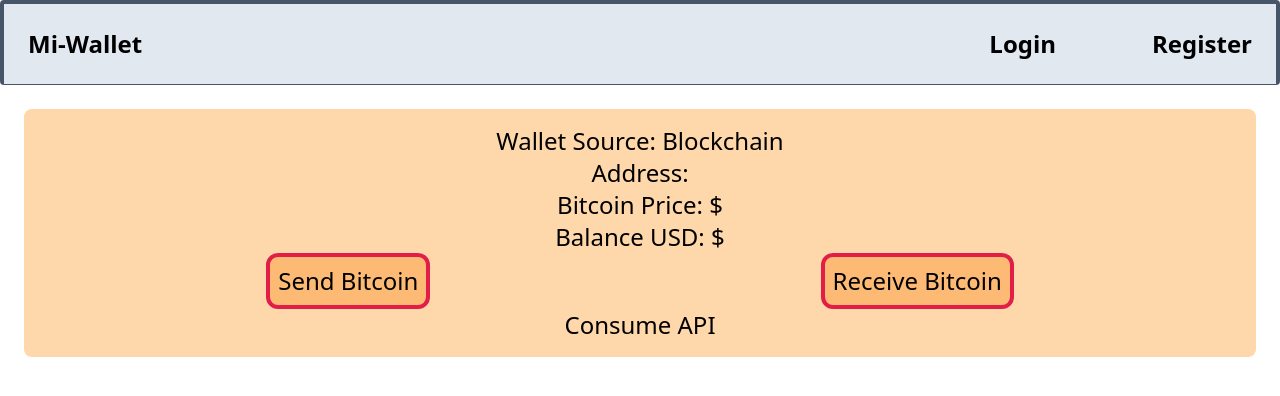
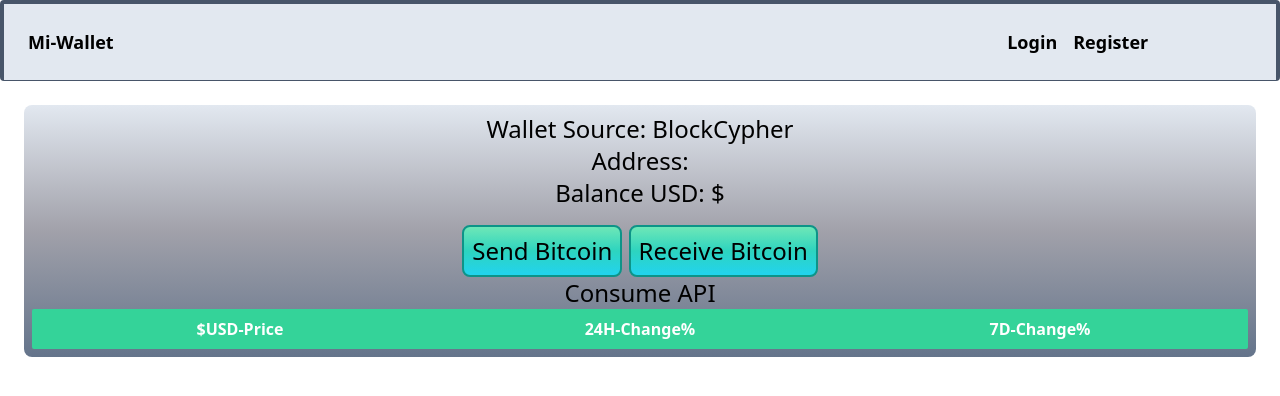
Before and after one commit to gsaaad/BCY_crypto_wallet, a Django app: page /home in a window 1280 px wide. Shown: the top 396 px of the page. Run offline with Django 4.2, Linux system fonts and the light colour scheme; data that the repository does not hold is empty; some libraries are stand-ins or nearby versions.

Commit message:
added API dashboard to retrieve top 15 coins for current price, 24h change % and 7d change %

```diff
--- a/miwallet/miwallet/templates/home.html
+++ b/miwallet/miwallet/templates/home.html
@@ -9,13 +9,47 @@
   <body>
     {% extends "index2.htm" %} {% block content %}
     <h2>Consume API</h2>
-    <ul>
+    <!--
+    <div class="grid grid-rows-1 bg-rose-400 rounded-lg">
+       <div class="grid grid-cols-8 bg-orange-200 rounded-lg">
+        <div class="bg-orange-500 rounded-lg m-2 p-2">STATS HEADERS</div>
+        <div class="bg-orange-500 rounded-lg m-2 p-2">STATS HEADERS</div>
+        <div class="bg-orange-500 rounded-lg m-2 p-2">STATS HEADERS</div>
+        <div class="bg-orange-500 rounded-lg m-2 p-2">STATS HEADERS</div>
+      </div>
+    </div> -->
+
+    <div
+      class="grid grid-cols-3 bg-emerald-400 rounded-sm text-base p-2 font-semibold text-white"
+    >
+      <div>$USD-Price</div>
+      <div>24H-Change%</div>
+      <div>7D-Change%</div>
+    </div>
+    {% for coin in data%}
+    <div class="grid grid-rows-1 rounded-lg drop-shadow-md">
+      <div
+        class="grid grid-row-1 bg-cyan-300 rounded-sm text-base mt-2 font-semibold"
+      >
+        {{coin.name}} || {{coin.currency_symbol}}
+        <div
+          class="grid grid-cols-3 bg-orange-200 rounded-sm text-base font-semibold"
+        >
+          <div>{{coin.inst_price_usd}}</div>
+          <div>{{coin.change_percent_1d}}</div>
+          <div>{{coin.change_percent_7d}}</div>
+        </div>
+      </div>
+    </div>
+    {% endfor %}
+
+    <!-- <ul>
       {% for todo in todos %}
       <li>TASK ID: {{ todo.id }} - TASK: {{ todo.title }}</li>
       <p>USER ID:{{todo.userId}}</p>
       <h1>COMPLETED: {{todo.completed}}</h1>
       {% endfor %}
-    </ul>
+    </ul> -->
     {% endblock content %}
   </body>
 </html>
--- a/miwallet/miwallet/templates/index2.htm
+++ b/miwallet/miwallet/templates/index2.htm
@@ -9,12 +9,12 @@
   </head>
   <body>
     <header class="border-b border-4 border-slate-600 bg-slate-200 rounded">
-      <nav class="flex m-4 p-2 text-2xl font-semibold">
+      <nav class="flex m-4 p-2 text-lg font-semibold">
         <div class="basis-4/5">
           <a href="/">Mi-Wallet</a>
         </div>
         <div class="basis-1/5">
-          <ul class="flex space-x-24 text-2xl font-semibold">
+          <ul class="flex space-x-4 text-md font-semibold">
             <li><a href="login">Login</a></li>
             <li><a href="register">Register</a></li>
           </ul>
@@ -22,21 +22,25 @@
       </nav>
     </header>
     <div
-      class="main-container m-6 p-4 bg-orange-200 rounded-lg text-2xl text-center"
+      class="main-container m-6 p-2 bg-gradient-to-b from-slate-200 via-zinc-400 to-slate-500 rounded-lg text-2xl text-center"
     >
-      <h2>Wallet Source: Blockchain</h2>
+      <h2>Wallet Source: BlockCypher</h2>
       <h2>Address:</h2>
-      <h3>Bitcoin Price: $</h3>
+      <!-- <h3>Bitcoin Price: $</h3> -->
 
       <div>
         <h3>Balance USD: $</h3>
       </div>
 
-      <div class="space-x-96">
-        <button class="bg-orange-300 rounded-xl p-2 border-4 border-rose-600">
+      <div class="space-y-4">
+        <button
+          class="bg-gradient-to-b from-emerald-300 via-teal-400 to-cyan-400 rounded-lg p-2 border-2 border-teal-600"
+        >
           Send Bitcoin
         </button>
-        <button class="bg-orange-300 rounded-xl p-2 border-4 border-rose-600">
+        <button
+          class="bg-gradient-to-b from-emerald-300 via-teal-400 to-cyan-400 rounded-lg p-2 border-2 border-teal-600"
+        >
           Receive Bitcoin
         </button>
       </div>
--- a/miwallet/wallet/views.py
+++ b/miwallet/wallet/views.py
@@ -8,11 +8,37 @@
 
 def home(request):
    # get the list of todos
-   response = requests.get('https://jsonplaceholder.typicode.com/todos/')
+#    response = requests.get('https://jsonplaceholder.typicode.com/todos/')
    # transfor the response to json objects
-   print(response)
-   todos = response.json()
-   return render(request, "home.html", {"todos": todos})
+    url = "https://investing-cryptocurrency-markets.p.rapidapi.com/coins/list"
+
+    querystring = {"edition_currency_id":"12","time_utc_offset":"28800","lang_ID":"1","sort":"MARKETCAP_DN","page":"1"}
+
+    headers = {
+        "X-RapidAPI-Key": "204482477cmshdd6f520fedecd46p1ea1fbjsne7e8a3e634f6",
+        "X-RapidAPI-Host": "investing-cryptocurrency-markets.p.rapidapi.com"
+    }
+
+    response = requests.request("GET", url, headers=headers, params=querystring)
+#    todos = response.json()
+    total_data = response.json()['data']
+    # print("RESPONSE:", response)
+    # print("TOTAL DATA:                   ",total_data)
+    # print(type(total_data))
+
+    # print("----------------------")
+    data_dict = total_data[0]
+    print(type(data_dict))
+    ("---------------")
+    screen_data = data_dict['screen_data']
+    crypto_data = screen_data['crypto_data']
+    # get top 15 coins
+    crypto_data = crypto_data[:15]
+    print(type(crypto_data))
+    print(len(crypto_data))
+    print(crypto_data)
+    #render
+    return render(request, "home.html", {"data": crypto_data})
 
 def login(request):
     return render(request, 'login.html')
```
Also changed, not shown: miwallet/miwallet/utils.py (+17 -0 lines).
